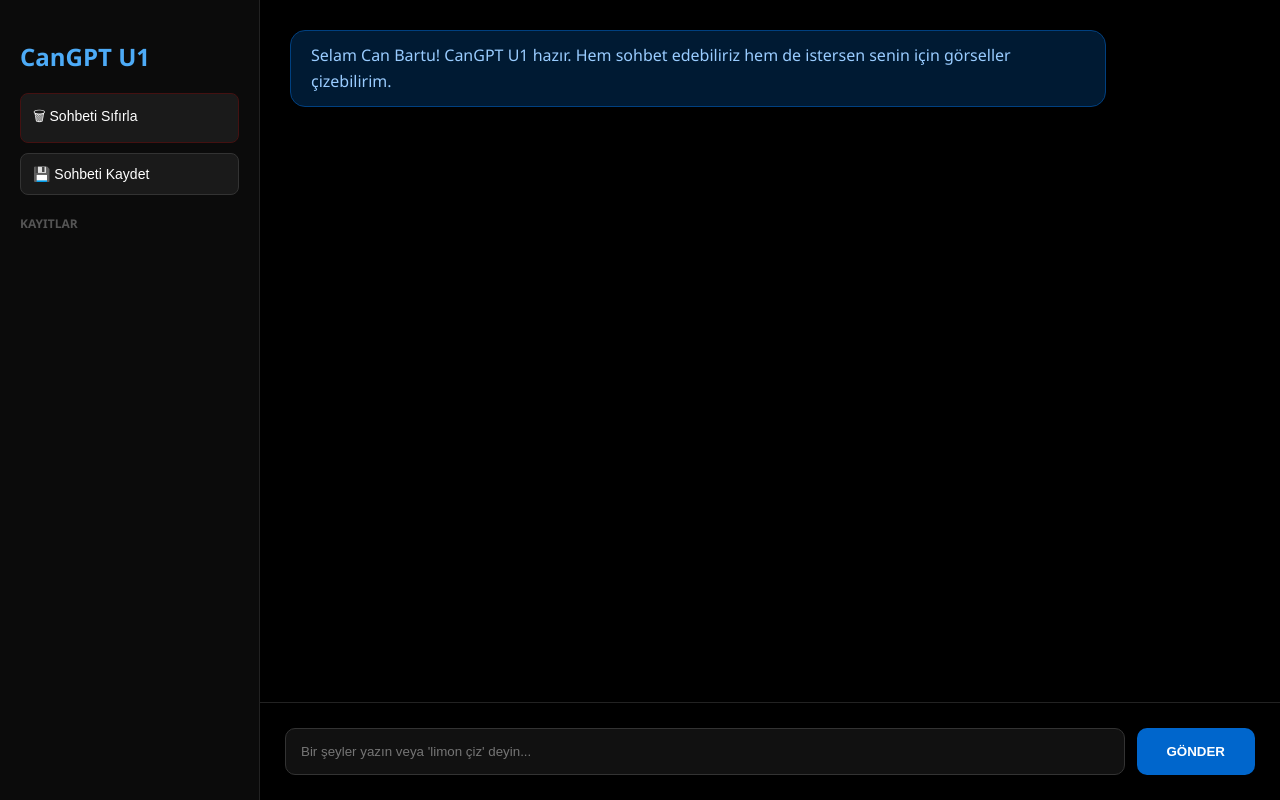
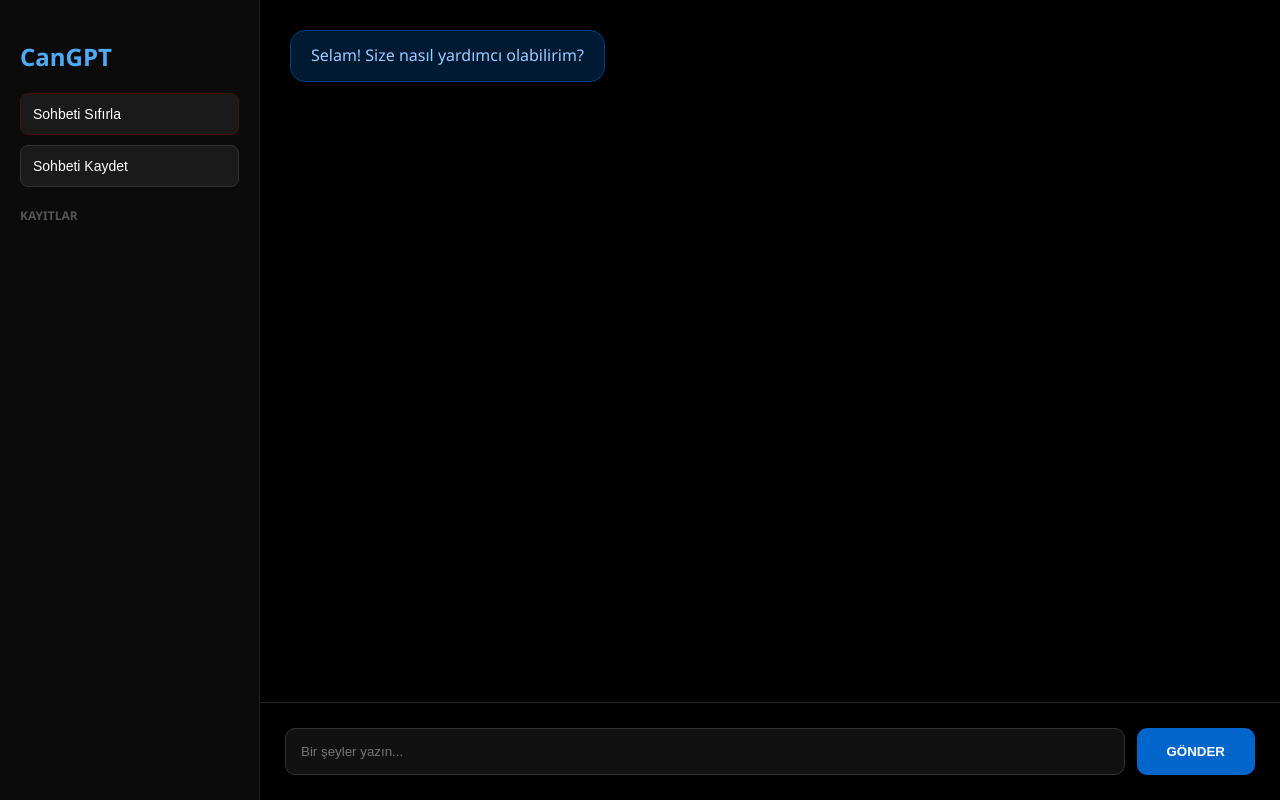
Before and after one commit to canuxs/cangpt, a website: page index.html in a window 1280 px wide. Drawn offline with nearby package versions, Linux system fonts and the light colour scheme.

Commit message:
Update index.html

```diff
--- a/index.html
+++ b/index.html
@@ -3,8 +3,8 @@
 <head>
     <meta charset="UTF-8">
     <meta name="viewport" content="width=device-width, initial-scale=1.0">
-    <title>CanGPT U1 | Llama 3.3</title>
-    <meta name="description" content="CanGPT U1: Can Bartu Biçer tarafından geliştirilen yapay zeka asistanı.">
+    <title>CanGPT</title>
+    <meta name="description" content="CanGPT: Can Bartu Biçer tarafından geliştirilen yapay zeka asistanı.">
     <link rel="icon" type="image/png" href="favicon.png">
     <script src="https://cdn.jsdelivr.net/npm/marked/marked.min.js"></script>
     <style>
@@ -34,19 +34,19 @@
 <body>
 
 <div id="sidebar">
-    <h2>CanGPT U1</h2>
-    <button class="nav-btn btn-red" onclick="resetChat()">🗑 Sohbeti Sıfırla</button>
-    <button class="nav-btn" onclick="saveCurrentChat()">💾 Sohbeti Kaydet</button>
+    <h2>CanGPT</h2>
+    <button class="nav-btn btn-red" onclick="resetChat()">Sohbeti Sıfırla</button>
+    <button class="nav-btn" onclick="saveCurrentChat()">Sohbeti Kaydet</button>
     <div style="color: #555; font-size: 12px; margin-top: 10px; font-weight: bold;">KAYITLAR</div>
     <div id="records-list"></div>
 </div>
 
 <div id="main">
     <div id="chat">
-        <div class="bubble ai">Selam Can Bartu! CanGPT U1 hazır. Hem sohbet edebiliriz hem de istersen senin için görseller çizebilirim.</div>
+        <div class="bubble ai">Selam! Size nasıl yardımcı olabilirim?</div>
     </div>
     <div id="input-container">
-        <input type="text" id="userInput" placeholder="Bir şeyler yazın veya 'limon çiz' deyin..." onkeypress="if(event.key==='Enter') sendMessage()">
+        <input type="text" id="userInput" placeholder="Bir şeyler yazın..." onkeypress="if(event.key==='Enter') sendMessage()">
         <button id="send" onclick="sendMessage()">GÖNDER</button>
     </div>
 </div>
```
